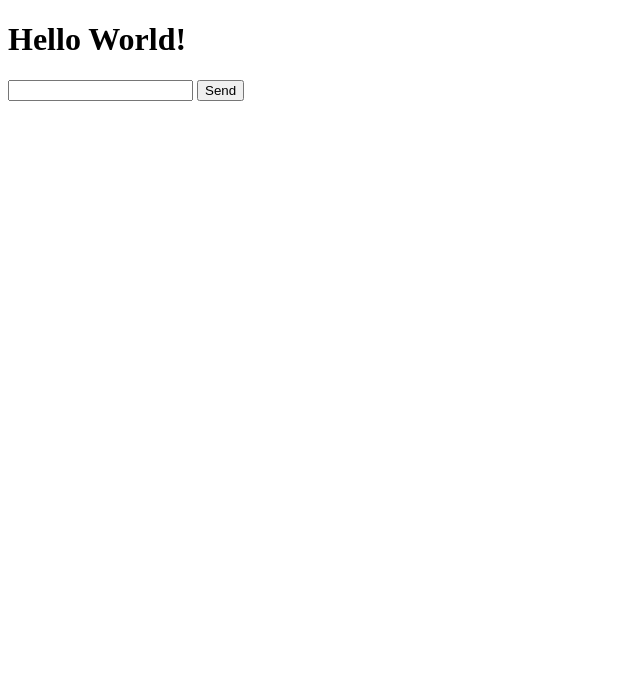
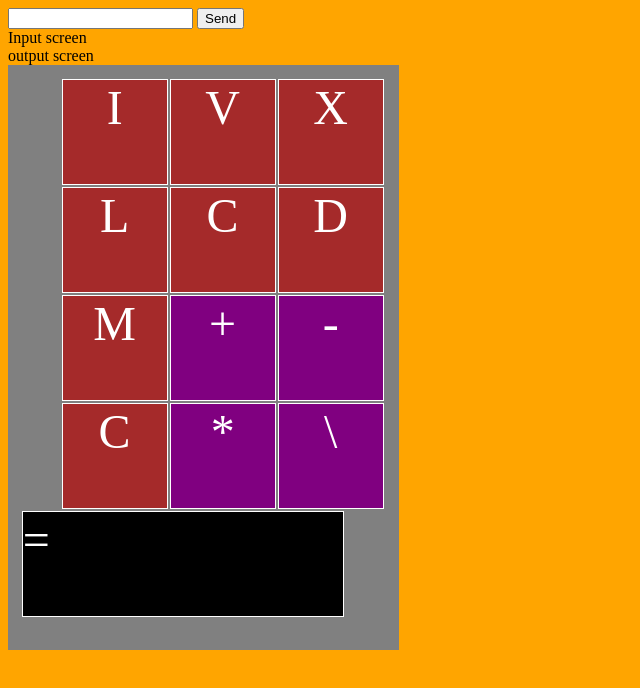
Before and after one commit to ErikKimsey/Roman_Numeral_Calculator, a website: page public/index.html in a window 1280 px wide. Shown: the whole page, without its empty margins (0-640 px from the left). Drawn offline with nearby package versions, Linux system fonts and the light colour scheme; no server answers.

```diff
--- a/calculator.js
+++ b/calculator.js
@@ -23,6 +23,7 @@
   }
 
   divide(n1, n2){
+    if(n1 < n2) result =
     result = n1 / n2;
   }
 
--- a/index.js
+++ b/index.js
@@ -5,6 +5,10 @@
 var io = require('socket.io')(server);
 
 app.use(express.static(path.join(__dirname, 'public')));
+
+
+
+
 
 
 io.on('connection', function(client){
--- a/public/app.js
+++ b/public/app.js
@@ -1,4 +1,9 @@
 var socket = io();
+var inputCalcVals={
+  input1: '',
+  input2: '',
+  optype: ''
+};
 console.log(socket);
 
 socket.on('connect', function(data) {
@@ -12,3 +17,11 @@
        var message = $('#chat_input').val();
        socket.emit('message', message);
    });
+
+function applyValuesToInput(val){
+
+}
+
+function applyOptype(op){
+
+}
--- a/public/index.html
+++ b/public/index.html
@@ -1,21 +1,77 @@
 <!doctype html>
 <html lang="en">
     <head>
-
+      <link rel="stylesheet" type="text/css" href="main.css" >
     </head>
     <body>
-        <h1>Hello World!</h1>
+
         <div id="future"></div>
         <form id="form" id="chat_form">
             <input id="chat_input" type="text">
             <input type="submit" value="Send">
         </form>
+
+        <div class="screen-container">
+          <div class="input-screen">
+            Input screen
+          </div>
+          <div class="output-screen">
+            output screen
+          </div>
+        </div>
+        <div class="calculator-container">
+          <ul class="calc-row row-1">
+            <li class="calc-btn I">
+              I
+            </li>
+            <li class="calc-btn V">
+              V
+            </li>
+            <li class="calc-btn X">
+              X
+            </li>
+          </ul>
+          <ul class="calc-row row-2">
+            <li class="calc-btn L">
+              L
+            </li>
+            <li class="calc-btn C">
+              C
+            </li>
+            <li class="calc-btn D">
+              D
+            </li>
+          </ul>
+          <ul class="calc-row row-3">
+            <li class="calc-btn M">
+              M
+            </li>
+            <li class="calc-btn op-btn">
+              +
+            </li>
+            <li class="calc-btn op-btn">
+              -
+            </li>
+          </ul>
+          <ul class="calc-row row-4">
+            <li class="calc-btn C">
+              C
+            </li>
+            <li class="calc-btn op-btn">
+              *
+            </li>
+            <li class="calc-btn op-btn">
+              \
+            </li>
+          </ul>
+          <div class="calc-btn equals-button">
+            =
+          </div>
+        </div>
         <script src="/socket.io/socket.io.js"></script>
         <script
   src="https://code.jquery.com/jquery-3.2.1.min.js"></script>
         <script src="/app.js">
-        var socket = io();
-        console.log(socket);
         </script>
     </body>
 </html>
--- /dev/null
+++ b/public/main.css
@@ -0,0 +1,67 @@
+html body {
+  background-color: orange;
+}
+
+.calculator-container {
+  background-color: gray;
+  width: 366px;
+  height:560px;
+  padding:1%;
+}
+
+.calc-row {
+  width:366px;
+  display: flex;
+  margin: 0px;
+  flex-wrap:wrap;
+  align-items:center;
+}
+
+li {
+  list-style: none;
+  text-align:center;
+  vertical-align:middle;
+  padding-top:
+}
+/*
+.row-1 {
+
+}
+
+.row-2 {
+
+}
+
+.row-3 {
+
+}
+
+.row-4 {
+
+} */
+
+.calc-btn {
+  width:104px;
+  height:104px;
+  background-color: brown;
+  margin:1px;
+  border:solid 1px white;
+  font-size: 3em;
+  color:white;
+}
+
+.op-btn {
+  background-color: purple;
+}
+
+.equals-button {
+  display: block;
+  /* position:absolute; */
+  left: 48px;
+  margin-right: 20px;
+  width: 320px;
+  margin: 1px;
+  border: solid 1px white;
+  background-color: black;
+  color:white;
+}
```
Also changed, not shown: public/calculation.js (added, +33 -0 lines).
